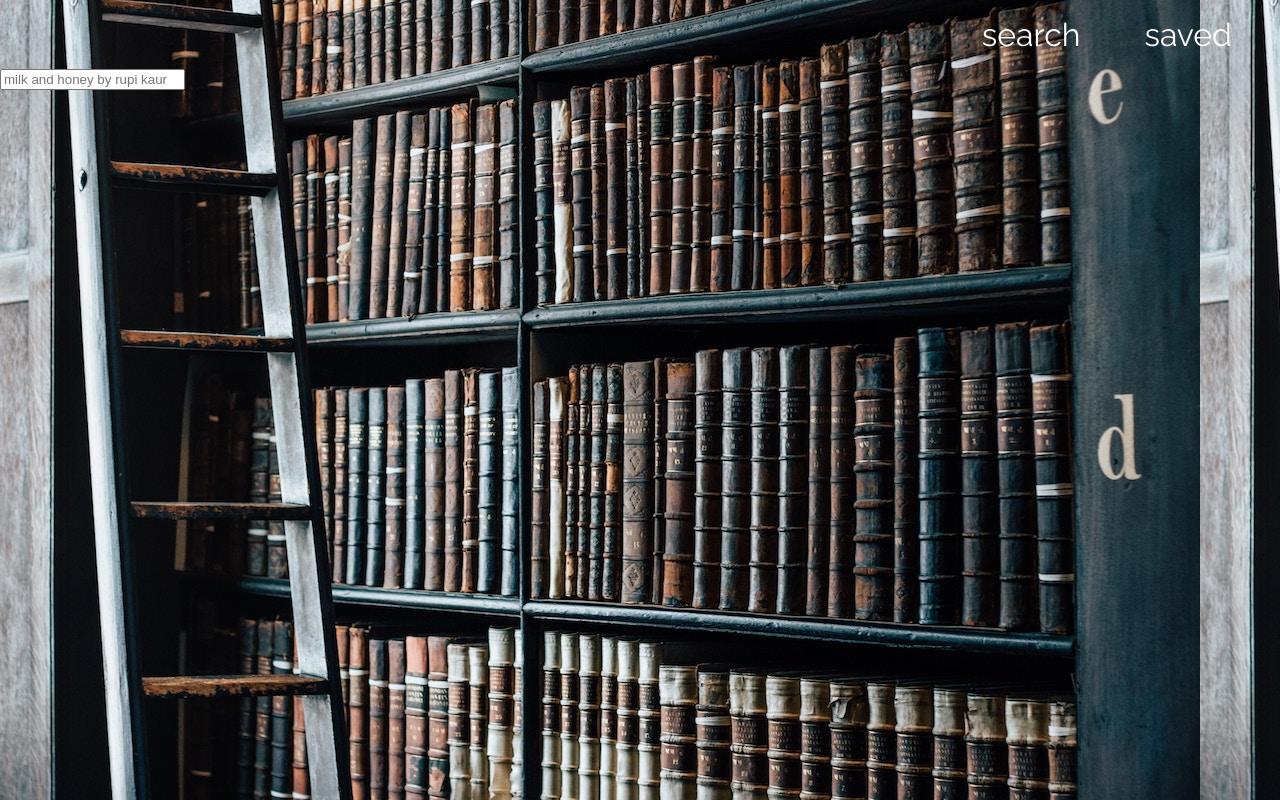
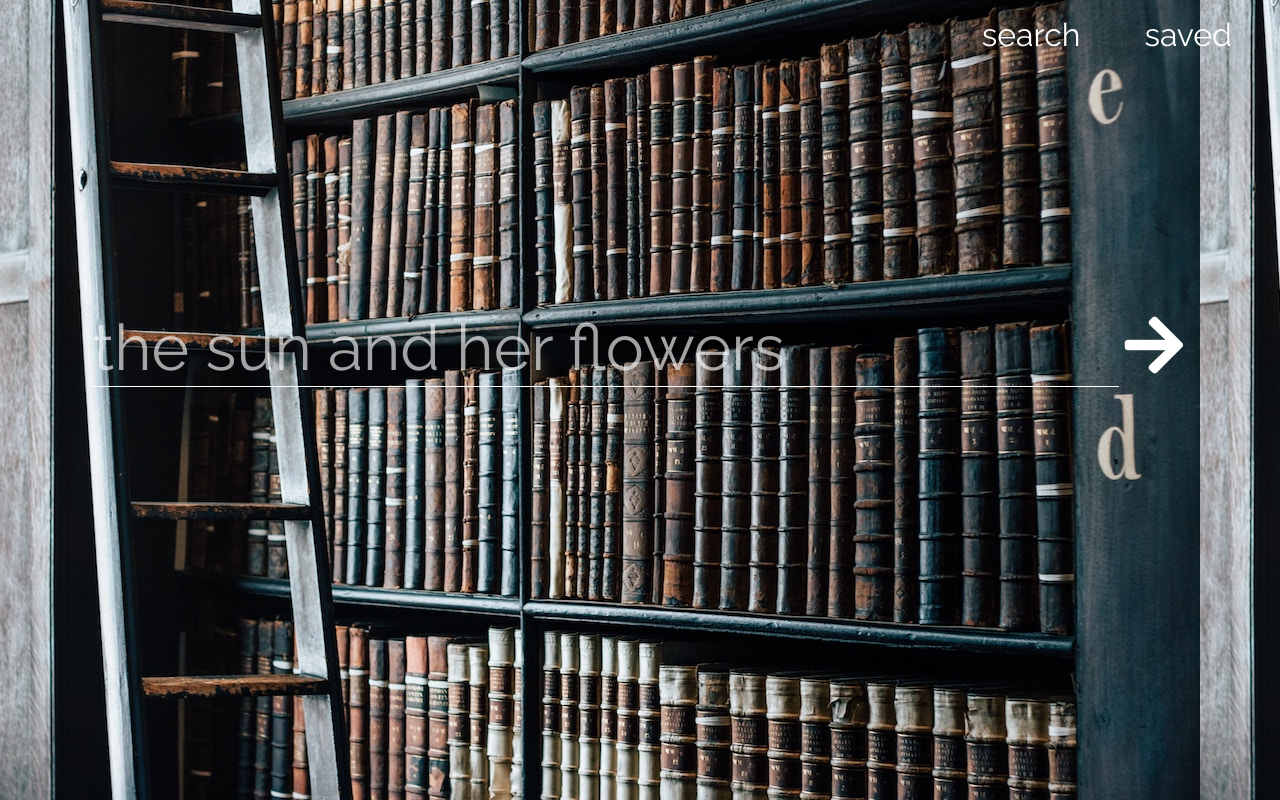
Before and after one commit to abigailjxn/bookdarling, a React (Create React App) app in the folder client/: page / in a window 1280 px wide. Built offline with nearby package versions, Linux system fonts and the light colour scheme.

Commit message:
submitable form with arrow; change arrow later

```diff
--- a/client/public/index.html
+++ b/client/public/index.html
@@ -26,6 +26,8 @@
     -->
     <!-- GOOGLE FONTS -->
     <link href="https://fonts.googleapis.com/css?family=Raleway:400,700" rel="stylesheet">
+    <!-- FONT AWESOME LINK -->
+    <link rel="stylesheet" href="https://use.fontawesome.com/releases/v5.7.2/css/all.css" integrity="sha384-fnmOCqbTlWIlj8LyTjo7mOUStjsKC4pOpQbqyi7RrhN7udi9RwhKkMHpvLbHG9Sr" crossorigin="anonymous">
     <title>Book Darling</title>
   </head>
   <body>
--- a/client/src/App.js
+++ b/client/src/App.js
@@ -1,6 +1,4 @@
 import React, { Component } from "react";
-import UIKit from "uikit";
-import Icons from 'uikit/dist/js/uikit-icons';
 
 import Hero from "./components/Hero";
 
--- a/client/src/components/SearchBar/index.js
+++ b/client/src/components/SearchBar/index.js
@@ -12,18 +12,22 @@ class SearchBar extends Component {
             [name]:value
         });
     };
-    //handleSubmit
+    handleSubmit = event => {
+        event.preventDefault();
+        console.log(this.state.query)
+    }
 
     render() {
         return (
-            <div>
-                <form>
+            <div className="searchbar">
+                <form id="search-form">
                     <input id="search-query"
                         value={this.state.query}
                         name="query"
                         onChange={this.handleInputChange}
                         type="text"
-                        placeholder="milk and honey by rupi kaur"/>
+                        placeholder="the sun and her flowers"/>
+                    <button onSubmit={this.handleSubmit}><i className="fas fa-arrow-right"></i></button>
                 </form>
             </div>
         )
--- a/client/src/components/SearchBar/style.css
+++ b/client/src/components/SearchBar/style.css
@@ -0,0 +1,32 @@
+.searchbar {
+    text-align: center;
+    margin-top: 15em;
+
+}
+
+#search-query {
+    font-family: Raleway, sans-serif;
+
+    outline:none;
+    background: transparent;
+    border: none;
+    border-bottom: 1px solid white;
+    color: white;
+
+    font-size: 4em;
+    width: 80vw;
+}
+
+::placeholder {
+    color: rgba(255, 255, 255, 0.63);
+}
+
+.searchbar i {
+    color: white;
+    font-size: 5em;
+}
+
+.searchbar button {
+    background: transparent;
+    border: none;
+}
```
